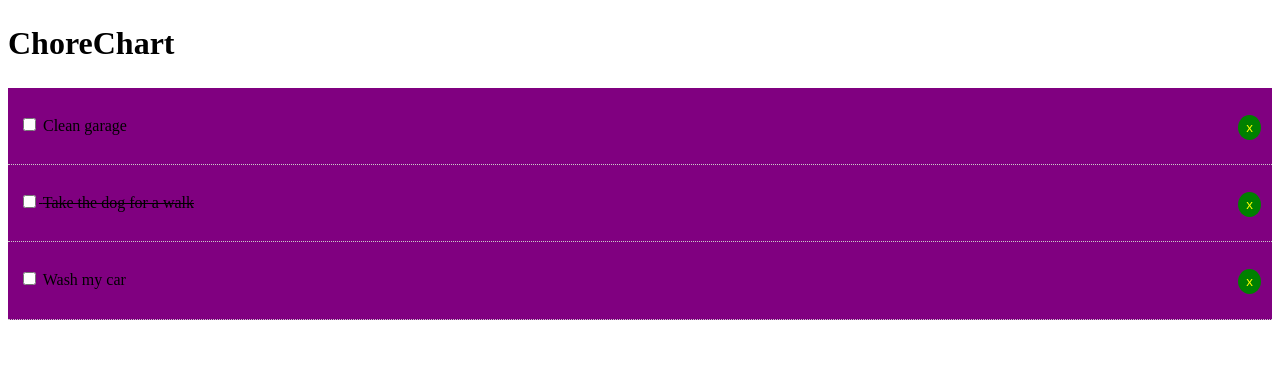
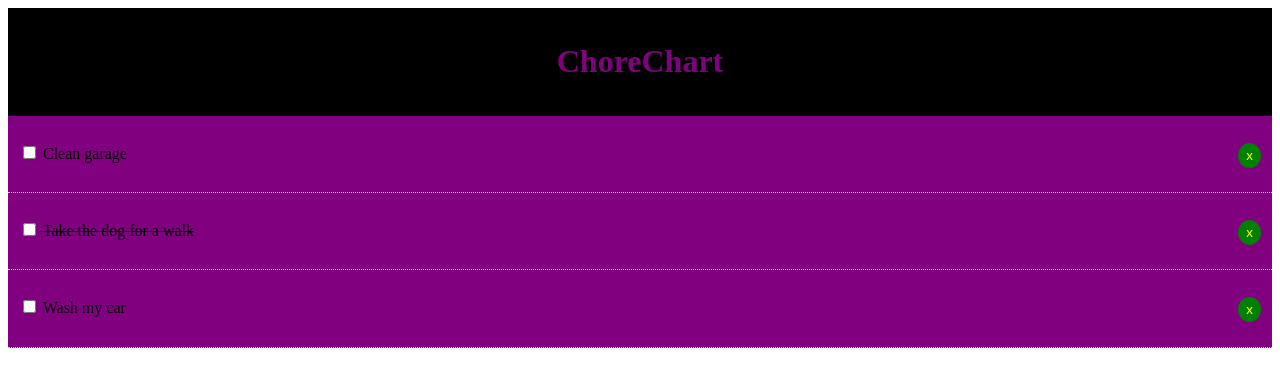
Before and after one commit to zcarey90/reactapp, a React (Create React App) app in the folder my-react-app/: page / in a window 1280 px wide. Shown: the top 386 px of the page. Built offline with nearby package versions, Linux system fonts and the light colour scheme.

Commit message:
improved Header

```diff
--- a/my-react-app/src/components/layout/Header.js
+++ b/my-react-app/src/components/layout/Header.js
@@ -2,10 +2,17 @@ import React from "react";
 
 function Header() {
   return (
-    <header>
+    <header style={chartStyle}>
       <h1>ChoreChart</h1>
     </header>
   );
 }
 
+const chartStyle = {
+  background: "black",
+  color: "purple",
+  textAlign: "center",
+  padding: "10px"
+};
+
 export default Header;
```
